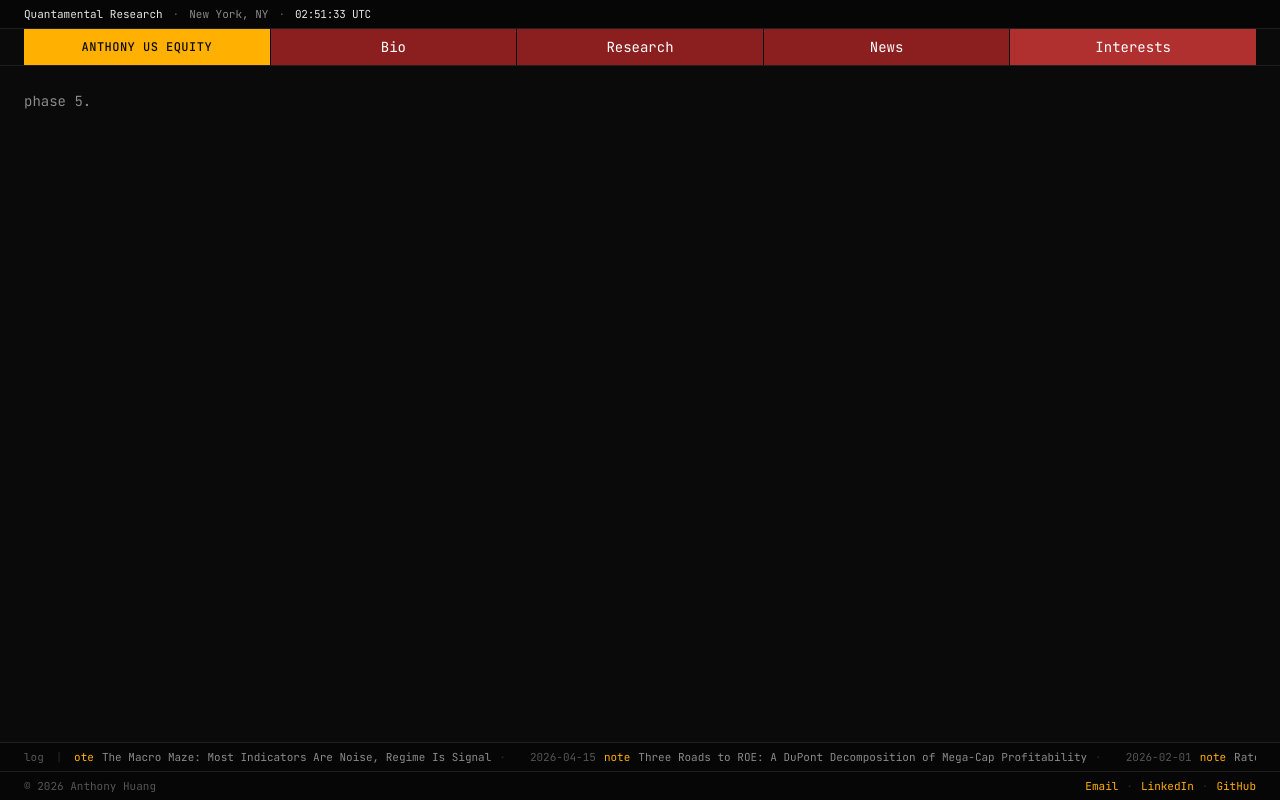
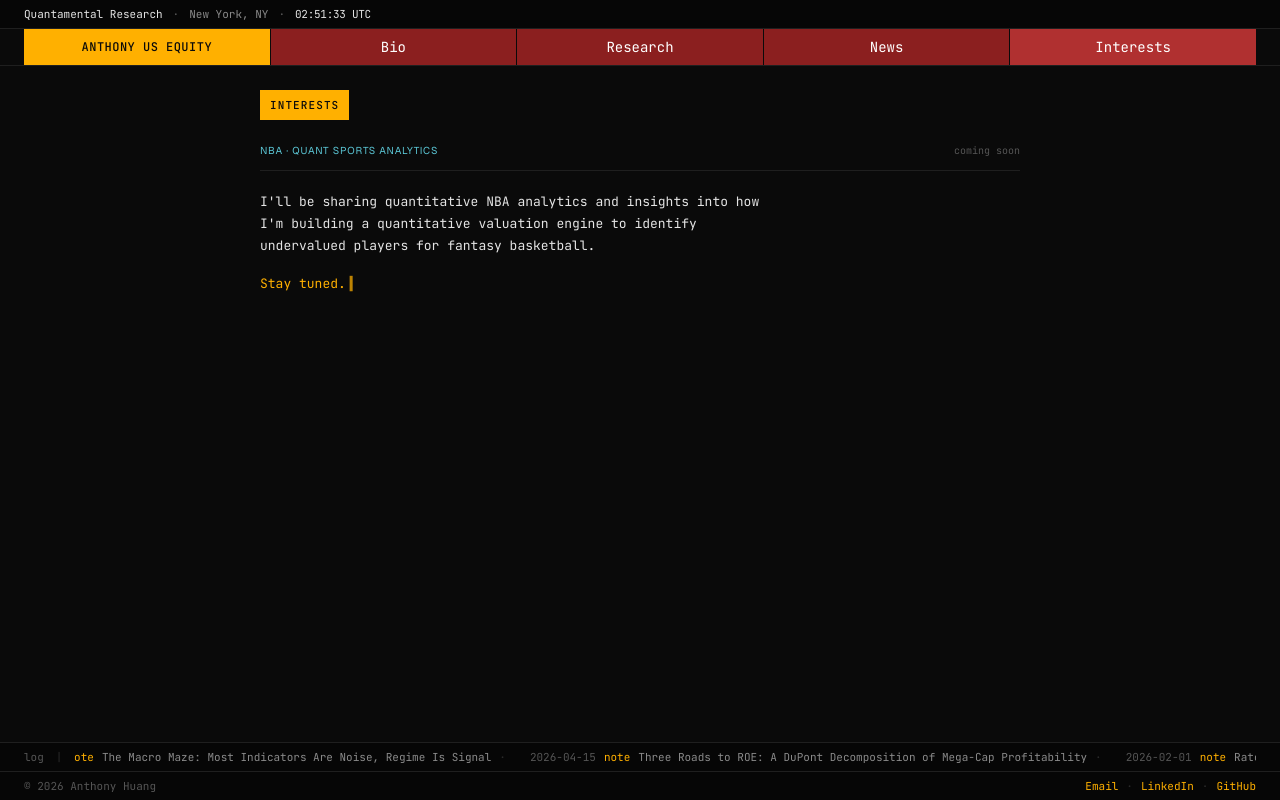
Before and after one commit to quantamentalanalyst/quant_website, a Next.js app: page /bookshelf in a window 1280 px wide. Built offline with nearby package versions, Linux system fonts and the light colour scheme; no server answers.

Commit message:
interests: add NBA quant analytics / fantasy valuation engine teaser (Bloomberg-content style)

```diff
--- a/app/bookshelf/page.tsx
+++ b/app/bookshelf/page.tsx
@@ -1,4 +1,28 @@
-export const metadata = { title: "bookshelf" };
-export default function Bookshelf() {
-  return <div className="text-text-dim"><p>phase 5.</p></div>;
+import SectionBar from "@/components/ui/SectionBar";
+
+export const metadata = { title: "interests" };
+
+// /bookshelf — the "Interests" tab. Bloomberg-content style: amber section bar,
+// a category dateline, mono terminal prose.
+export default function Interests() {
+  return (
+    <div className="mx-auto max-w-[760px] pb-16">
+      <SectionBar>interests</SectionBar>
+
+      <div className="mt-5 flex items-center gap-2 border-b border-rule pb-2 text-[10px]">
+        <span className="section-label text-data">NBA · quant sports analytics</span>
+        <span className="ml-auto font-tabular text-text-faint">coming soon</span>
+      </div>
+
+      <div className="mt-5 max-w-[66ch] font-mono text-[13px] leading-[22px] text-text">
+        <p>
+          I&apos;ll be sharing quantitative NBA analytics and insights into how I&apos;m building a
+          quantitative valuation engine to identify undervalued players for fantasy basketball.
+        </p>
+        <p className="mt-4 text-accent">
+          Stay tuned.<span className="ml-1 inline-block w-[7px] animate-pulse text-accent">▍</span>
+        </p>
+      </div>
+    </div>
+  );
 }
```
